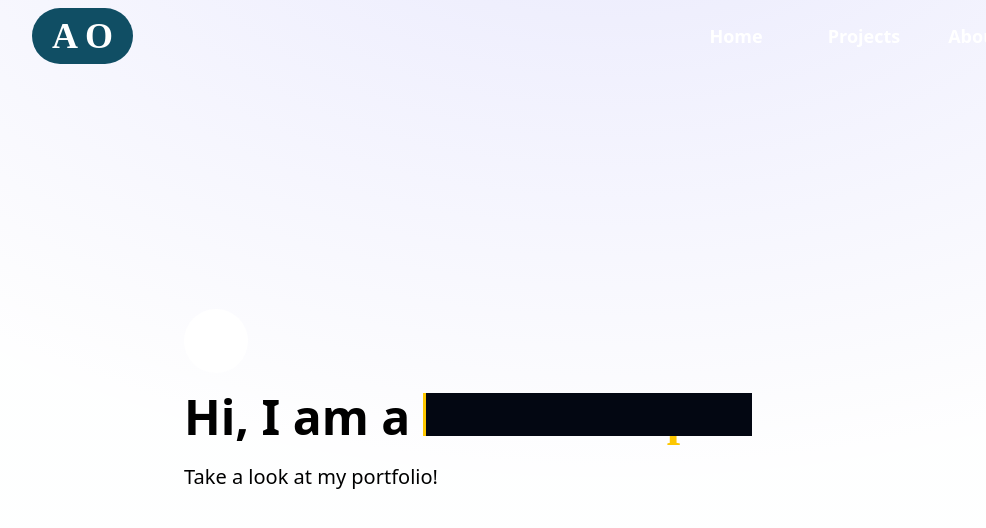
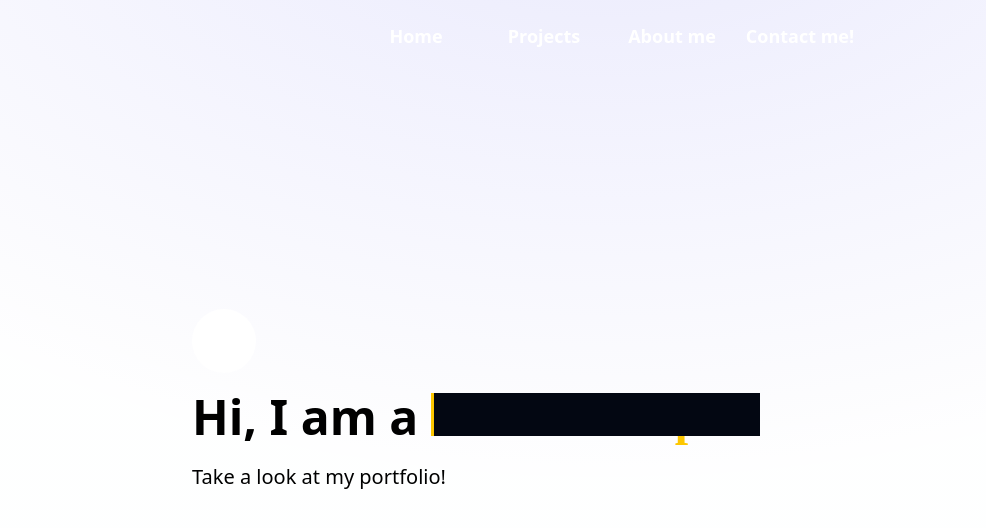
Before and after one commit to agusOlivieri/Portfolio, a Vue app: page / in a window 1280 px wide. Shown: the top 528 px of the page, without its empty margins (32-1018 px from the left). Built offline with nearby package versions, Linux system fonts and the light colour scheme; a web font is replaced by a local one.

Commit message:
created SectionContainer component

```diff
--- a/src/App.vue
+++ b/src/App.vue
@@ -1,6 +1,8 @@
 <script setup>
 import PortfolioHeader from '@/components/PortfolioHeader.vue';
 import Welcome from '@/components/Welcome.vue';
+import Projects from '@/components/Projects.vue';
+import SectionContainer from '@/components/SectionContainer.vue';
 </script>
 
 <template>
@@ -12,6 +14,12 @@ import Welcome from '@/components/Welcome.vue';
 
     <PortfolioHeader />
     <main>
-      <Welcome />
+      <SectionContainer clases="h-screen flex flex-col justify-center items-start gap-5" id="welcome-section">
+        <Welcome />
+      </SectionContainer>
+
+      <SectionContainer>
+        <Projects />
+      </SectionContainer>
     </main>
 </template>
--- a/src/components/PortfolioHeader.vue
+++ b/src/components/PortfolioHeader.vue
@@ -4,12 +4,12 @@
 
 <template>
     <header class="w-full py-2 fixed top-0 z-10 hover:shadow-xl hover:shadow-yellow-400 duration-500 text-white">
-        <div class="max-w-6xl mx-auto flex justify-between items-center h-14">
-            <div class="logo bg-cyan-900 px-5 py-2 rounded-full">
+        <div class="max-w-6xl mx-auto flex justify-center items-center h-14">
+            <!-- <div class="logo bg-cyan-900 px-5 py-2 rounded-full">
                 <a href="#welcome-section" class="text-4xl font-extrabold hover:text-yellow-400 duration-1000">
                     A O
                 </a>
-            </div>
+            </div> -->
             <nav class="h-full">
                 <ul class="flex text-lg font-semibold h-full">
                     <li><a href="#welcome-section" class="flex justify-center items-center h-full w-32 p-1 hover:bg-cyan-900 hover:text-yellow-400">Home</a></li>
--- /dev/null
+++ b/src/components/SectionContainer.vue
@@ -0,0 +1,19 @@
+<script setup>
+
+defineProps({
+    clases: {
+        type: String
+    },
+    id: {
+        type: String
+    }
+
+})
+
+</script>
+
+<template>
+    <section :id="id" :class="`${clases} w-full px-24 mx-auto container lg:max-w-5xl md:max-w-2xl`">
+        <slot></slot>
+    </section>
+</template>
--- a/src/components/Welcome.vue
+++ b/src/components/Welcome.vue
@@ -3,11 +3,16 @@
 </script>
 
 <template>
-    <section id="welcome-section" class="h-screen max-w-5xl mx-auto px-22 flex flex-col justify-center items-start gap-5">
+    <!-- <section id="welcome-section" class="h-screen max-w-5xl mx-auto px-22 flex flex-col justify-center items-start gap-5">
         <div class="bg-white size-16 rounded-full"></div>
         <div class="">
             <h1 class="text-5xl font-bold mb-5">Hi, I am a <span class="dev-animation text-yellow-400"></span></h1>
             <h2 class="text-xl">Take a look at my <span class="secundary-color">portfolio!</span></h2>
         </div>
-    </section>
+    </section> -->
+    <div class="bg-white size-16 rounded-full"></div>
+    <div class="">
+        <h1 class="text-5xl font-bold mb-5">Hi, I am a <span class="dev-animation text-yellow-400"></span></h1>
+        <h2 class="text-xl">Take a look at my <span class="secundary-color">portfolio!</span></h2>
+    </div>
 </template>
```
Also changed, not shown: src/components/Projects.vue (+8 -0 lines).
